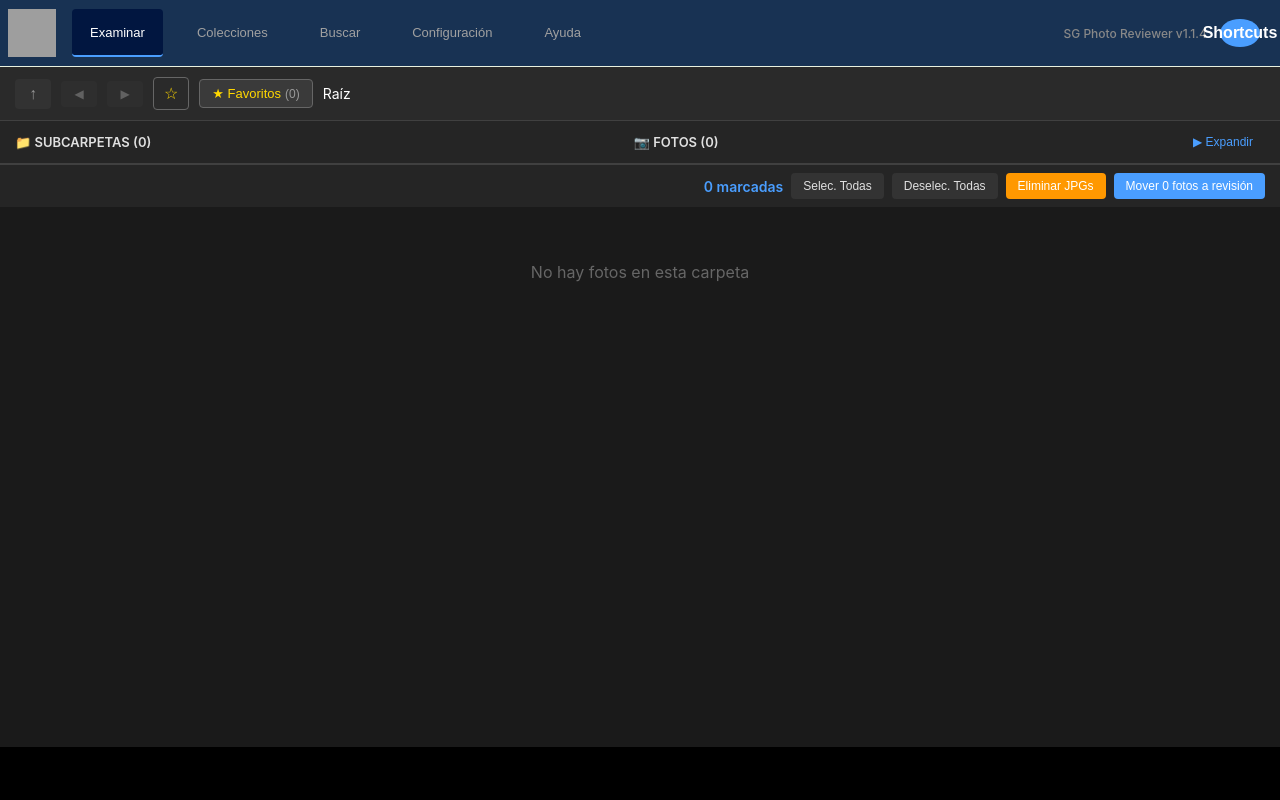
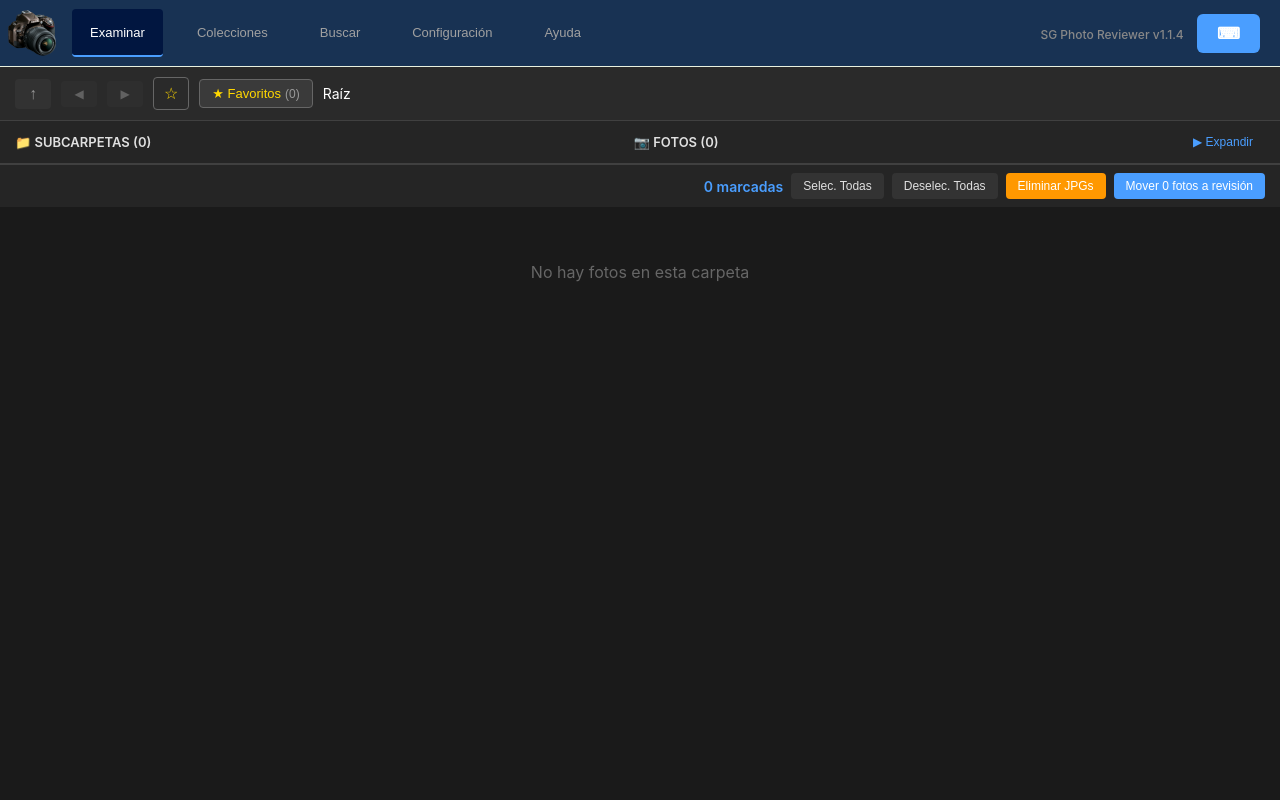
Before and after one commit to santosguerra/SG-Photo-Reviewer, a Flask app: page / in a window 1280 px wide. Run offline with Flask 3, Linux system fonts and the light colour scheme; data that the repository does not hold is empty; grey boxes are pictures that could not be loaded.

Commit message:
ajustes menos de html y css

```diff
--- a/static/css/style.css
+++ b/static/css/style.css
@@ -126,6 +126,7 @@
 .config-container {
     max-width: 1080px;
     margin: 0 auto;
+    padding-top: 20px;
 }
 
 .config-section {
@@ -972,7 +973,7 @@
 #revisor-panel {
     display: flex;
     flex-direction: column;
-    height: calc(100vh - 120px);
+    height: calc(100vh - 60px);
     overflow: hidden;
 }
 
@@ -1265,9 +1266,9 @@
     background-color: #4a9eff;
     color: white;
     border: none;
-    border-radius: 50%;
-    width: 28px;
-    height: 28px;
+    border-radius: 6px;
+    /*width: 28px;
+    height: 28px;*/
     font-size: 16px;
     font-weight: bold;
     cursor: pointer;
@@ -1296,7 +1297,7 @@
     right: 15px;
     background: none;
     border: none;
-    color: #999;
+    color: #f6f6f6;
     font-size: 32px;
     cursor: pointer;
     line-height: 1;
@@ -1308,11 +1309,13 @@
     justify-content: center;
     border-radius: 4px;
     transition: all 0.2s;
+    background-color: #EB0846;
 }
 
 .shortcuts-close:hover {
-    background-color: #444;
-    color: #fff;
+    background-color: #B90033;
+    color: #fff;
+    transform: scale(1.3);
 }
 
 .shortcuts-modal-content h2 {
--- a/templates/explorer.html
+++ b/templates/explorer.html
@@ -8,9 +8,9 @@
                 <button id="back-btn" class="btn-back" title="Subir un nivel">↑</button>
                 <button id="history-back" class="btn-history" title="Retroceder en historial" disabled>◀</button>
                 <button id="history-forward" class="btn-history" title="Avanzar en historial" disabled>▶</button>
-                <button id="toggle-bookmark" class="btn-bookmark" title="Agregar/Quitar favorito">☆</button>
+                <button id="toggle-bookmark" class="btn-bookmark" title="Agregar/Quitar Carpeta a Favoritas">☆</button>
                 <div class="bookmarks-dropdown" id="bookmarks-dropdown">
-                    <button class="btn-bookmarks-toggle" id="bookmarks-toggle">★ Favoritos <span id="bookmarks-count">(0)</span></button>
+                    <button class="btn-bookmarks-toggle" id="bookmarks-toggle" title="Carpetas Favoritas">★ Favoritos <span id="bookmarks-count">(0)</span></button>
                     <div class="bookmarks-list" id="bookmarks-list" style="display: none;"></div>
                 </div>
                 <div id="breadcrumb-path"></div>
--- a/templates/index.html
+++ b/templates/index.html
@@ -21,7 +21,7 @@
                 </div>
                 <div class="app-info">
                     <span id="app-version">SG Photo Reviewer v1.0.6</span>
-                    <button id="shortcuts-btn" class="btn-shortcuts" title="Atajos de teclado">Shortcuts</button>
+                    <button id="shortcuts-btn" class="btn-shortcuts" title="Atajos de teclado">⌨</button>
                 </div>
             </div>
         </header>
```
Also changed, not shown: Configuracion_Actual.png (added), static/img/icon32.png (renamed from templates/icon32.png), static/img/logotipo.png (added), templates/icon48.png (deleted), 1 other file.
